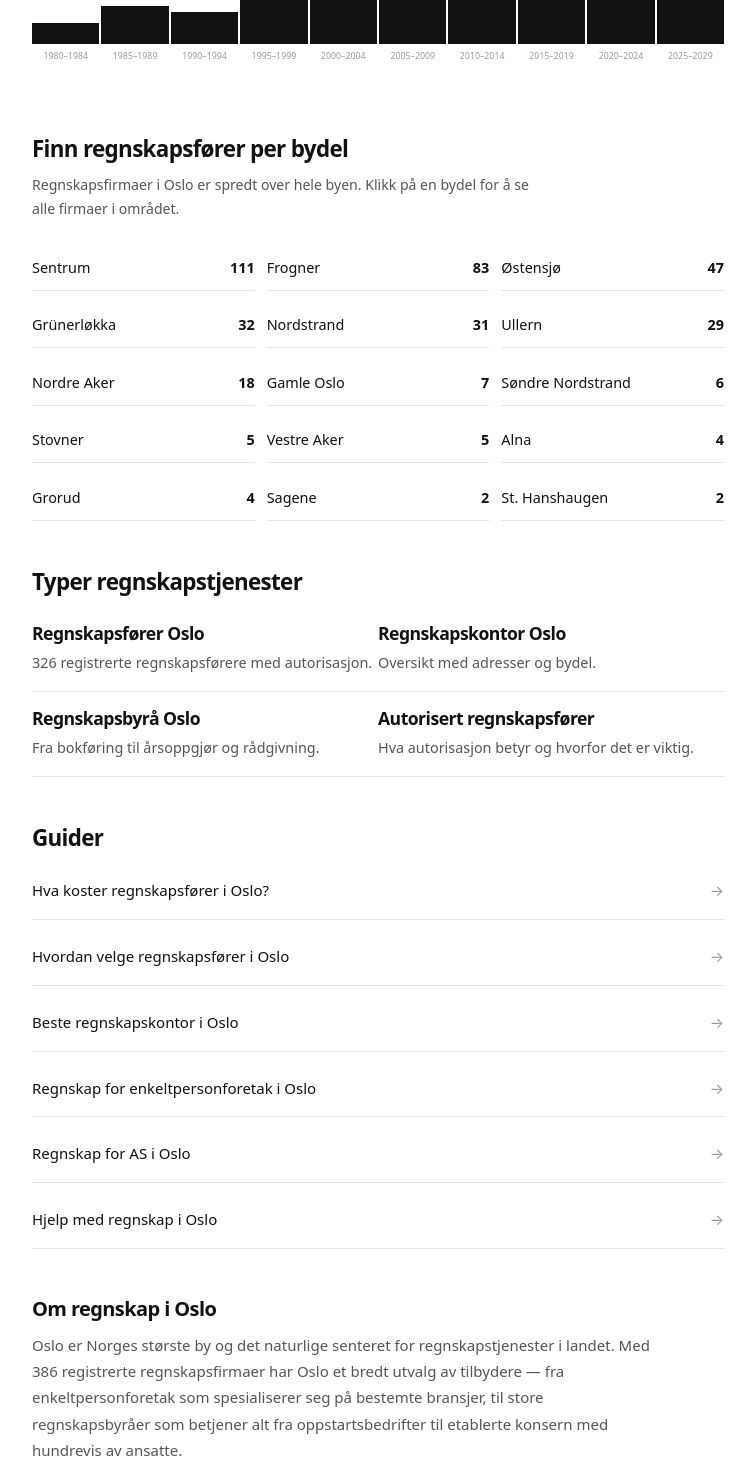
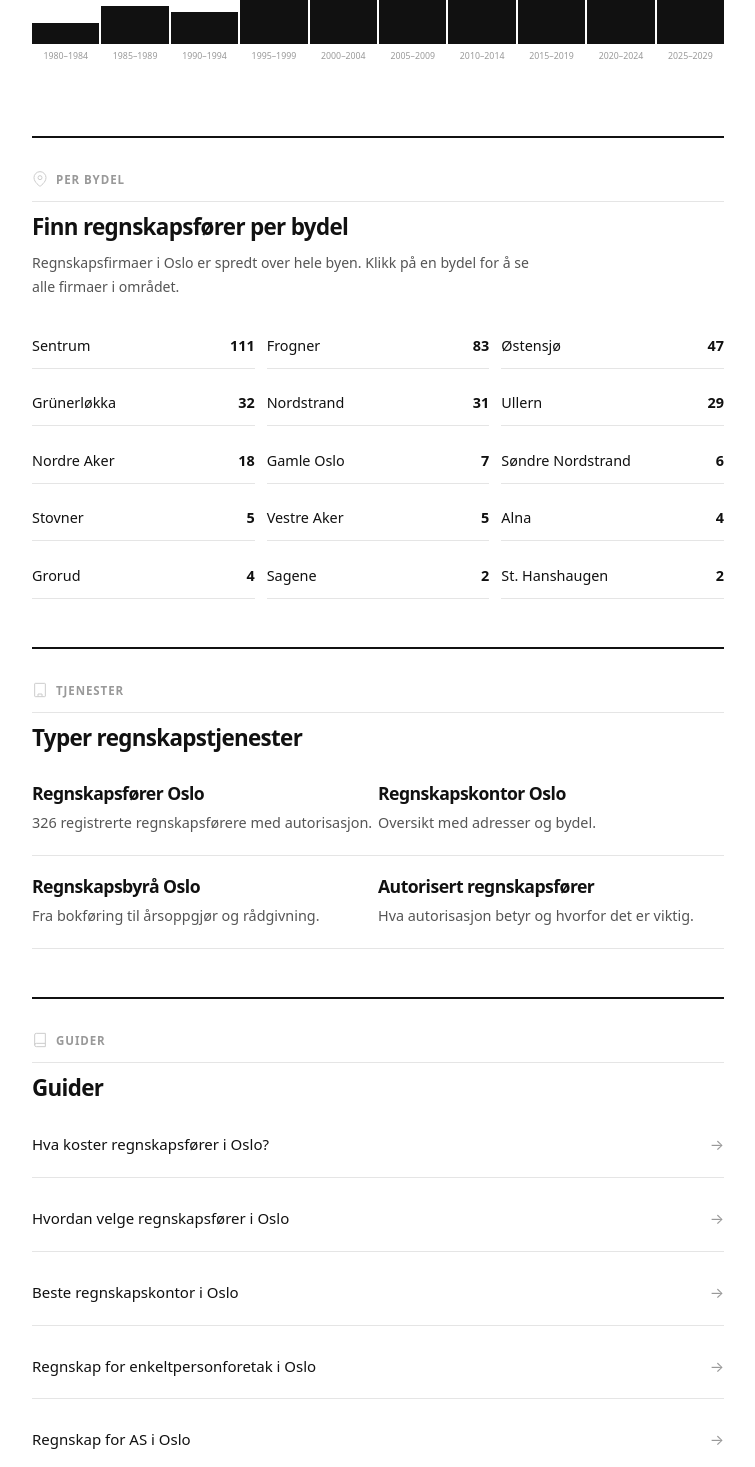
Before and after one commit to MohanM86/osloregnskap, a Next.js app: page / in a window 1280 px wide. Shown: the part 1330-2797 px from the top of the page, without its empty margins (262-1017 px from the left). Built offline with nearby package versions, Linux system fonts and the light colour scheme.

Commit message:
Add files via upload

```diff
--- a/app/globals.css
+++ b/app/globals.css
@@ -179,15 +179,75 @@ h1, h2, h3, h4 { font-family: var(--font); font-weight: 700; line-height: 1.15;
 .price-period { font-size: 0.78rem; color: var(--fg-muted); font-weight: 300; }
 .price-note { font-size: 0.82rem; color: var(--fg-secondary); margin-top: 0.3rem; font-weight: 300; }
 
+/* Section labels with icon */
+.section-label {
+  display: flex; align-items: center; gap: 0.5rem;
+  font-size: 0.72rem; font-weight: 600; letter-spacing: 0.08em;
+  text-transform: uppercase; color: var(--fg-muted);
+  margin-bottom: 0.75rem; padding-bottom: 0.75rem;
+  border-bottom: 1px solid var(--border);
+}
+.section-label svg { opacity: 0.5; }
+
+/* Section block — clear visual separation */
+.section-block {
+  margin-top: 3rem;
+  padding-top: 2rem;
+  border-top: 2px solid var(--fg);
+}
+.section-block-light {
+  margin-top: 2.5rem;
+  padding-top: 1.5rem;
+  border-top: 1px solid var(--border);
+}
+
+/* Mobile hamburger */
+.mobile-menu-btn {
+  display: none; background: none; border: none; cursor: pointer; padding: 0.5rem;
+}
+.hamburger { display: flex; flex-direction: column; gap: 4px; width: 20px; }
+.hamburger span { display: block; height: 2px; background: var(--fg); transition: all 0.25s ease; }
+.hamburger.open span:nth-child(1) { transform: translateY(6px) rotate(45deg); }
+.hamburger.open span:nth-child(2) { opacity: 0; }
+.hamburger.open span:nth-child(3) { transform: translateY(-6px) rotate(-45deg); }
+
+.mobile-nav {
+  position: absolute; top: 100%; left: 0; right: 0;
+  background: #fff; border-bottom: 2px solid var(--fg);
+  display: flex; flex-direction: column; padding: 1rem 1.5rem;
+  z-index: 200;
+}
+.mobile-nav a {
+  padding: 0.6rem 0; font-size: 0.88rem; color: var(--fg-secondary);
+  border-bottom: 1px solid var(--border); font-weight: 400;
+}
+.mobile-nav a:last-child { border-bottom: none; }
+.mobile-nav a:hover { color: var(--fg); }
+
+/* Card hover — editorial subtle */
+.card { padding: 1.25rem 0; border-bottom: 1px solid var(--border); background: none; border-radius: 0; border-left: none; border-right: none; border-top: none; }
+.card:hover { background: var(--surface); margin: 0 -1rem; padding-left: 1rem; padding-right: 1rem; }
+
+/* Bydel grid — cleaner on mobile */
+.bydel-grid { display: grid; grid-template-columns: repeat(auto-fill, minmax(200px, 1fr)); gap: 0; }
+
 @media (max-width: 768px) {
   .hero h1 { font-size: 1.6rem; }
   .hero { padding: 2rem 0 1.25rem; }
   .stats-row { flex-wrap: wrap; gap: 1.25rem; }
   .stat-num { font-size: 1.6rem; }
-  .nav-links { gap: 0.75rem; }
-  .nav-links a { font-size: 0.78rem; }
+  .desktop-nav { display: none; }
+  .mobile-menu-btn { display: block; }
+  .site-header { position: relative; }
   .card-grid { grid-template-columns: 1fr; }
   .donut-container { flex-direction: column; }
-  .footer-grid { grid-template-columns: repeat(2, 1fr); }
+  .footer-grid { grid-template-columns: 1fr; }
   .bar-label { width: 70px; font-size: 0.7rem; }
+  .related-links { gap: 0.3rem; }
+  .related-link { font-size: 0.72rem; padding: 0.25rem 0.5rem; }
+  .section-block { margin-top: 2rem; padding-top: 1.5rem; }
 }
+
+@media (min-width: 769px) {
+  .mobile-menu-btn { display: none; }
+}
--- a/app/page.tsx
+++ b/app/page.tsx
@@ -2,6 +2,7 @@ import Link from 'next/link';
 import { getAllFirms, getBydeler, BYDELER_INFO } from '@/lib/data';
 import { Breadcrumb, InternalLinks, SchemaFAQ } from '@/lib/components';
 import { AnimatedStat, BarChart, TimelineChart, DonutChart, FAQAccordion } from '@/lib/client-components';
+import { IconPin, IconBuilding, IconChart, IconCoin, IconBook, IconShield, IconCalendar, SectionLabel } from '@/lib/icons';
 import { seo } from '@/lib/seo';
 
 export const metadata = seo({
@@ -97,7 +98,8 @@ export default function HomePage() {
       </div>
 
       {/* Bydeler grid */}
-      <section style={{ marginTop: '3rem' }} className="animate-in animate-in-6">
+      <section className="section-block animate-in animate-in-6">
+        <SectionLabel icon={<IconPin size={16} />} text="Per bydel" />
         <h2 className="section-heading">Finn regnskapsfører per bydel</h2>
         <p className="section-sub">
           Regnskapsfirmaer i Oslo er spredt over hele byen. Klikk på en bydel for å se alle firmaer i området.
@@ -117,7 +119,8 @@ export default function HomePage() {
       </section>
 
       {/* Service types */}
-      <section style={{ marginTop: '3rem' }}>
+      <section className="section-block">
+        <SectionLabel icon={<IconBuilding size={16} />} text="Tjenester" />
         <h2 className="section-heading">Typer regnskapstjenester</h2>
         <div className="card-grid">
           {[
@@ -135,7 +138,8 @@ export default function HomePage() {
       </section>
 
       {/* Guides */}
-      <section style={{ marginTop: '3rem' }}>
+      <section className="section-block">
+        <SectionLabel icon={<IconBook size={16} />} text="Guider" />
         <h2 className="section-heading">Guider</h2>
         <div style={{ display: 'flex', flexDirection: 'column', gap: '0.5rem' }} className="stagger-fade">
           {[
@@ -155,7 +159,8 @@ export default function HomePage() {
       </section>
 
       {/* Content */}
-      <section style={{ marginTop: '3rem' }} className="prose">
+      <section className="section-block prose">
+        <SectionLabel icon={<IconChart size={16} />} text="Oversikt" />
         <h2>Om regnskap i Oslo</h2>
         <p>
           Oslo er Norges største by og det naturlige senteret for regnskapstjenester i landet.
--- a/lib/components.tsx
+++ b/lib/components.tsx
@@ -1,5 +1,6 @@
 import Link from 'next/link';
 import { BYDELER_INFO } from '@/lib/data';
+import { MobileMenu } from '@/lib/mobile-menu';
 
 export function Header() {
   return (
@@ -7,14 +8,15 @@ export function Header() {
       <div className="container-wide">
         <div className="header-inner">
           <Link href="/" className="logo">
-            Oslo<span>Regnskap</span>.no
+            OsloRegnskap
           </Link>
-          <nav className="nav-links">
+          <nav className="nav-links desktop-nav">
             <Link href="/regnskapsforer/">Regnskapsfører</Link>
             <Link href="/regnskapskontor/">Regnskapskontor</Link>
             <Link href="/firmaer/">Katalog</Link>
             <Link href="/hva-koster-regnskapsforer-oslo/">Priser</Link>
           </nav>
+          <MobileMenu />
         </div>
       </div>
     </header>
--- /dev/null
+++ b/lib/icons.tsx
@@ -0,0 +1,39 @@
+export function IconBuilding({ size = 20 }: { size?: number }) {
+  return <svg width={size} height={size} viewBox="0 0 24 24" fill="none" stroke="currentColor" strokeWidth="1.5"><rect x="4" y="2" width="16" height="20" rx="1"/><path d="M9 22v-4h6v4M8 6h.01M16 6h.01M12 6h.01M8 10h.01M16 10h.01M12 10h.01M8 14h.01M16 14h.01M12 14h.01"/></svg>;
+}
+export function IconChart({ size = 20 }: { size?: number }) {
+  return <svg width={size} height={size} viewBox="0 0 24 24" fill="none" stroke="currentColor" strokeWidth="1.5"><path d="M18 20V10M12 20V4M6 20v-6"/></svg>;
+}
+export function IconPin({ size = 20 }: { size?: number }) {
+  return <svg width={size} height={size} viewBox="0 0 24 24" fill="none" stroke="currentColor" strokeWidth="1.5"><path d="M21 10c0 7-9 13-9 13s-9-6-9-13a9 9 0 0 1 18 0z"/><circle cx="12" cy="10" r="3"/></svg>;
+}
+export function IconCheck({ size = 20 }: { size?: number }) {
+  return <svg width={size} height={size} viewBox="0 0 24 24" fill="none" stroke="currentColor" strokeWidth="2"><polyline points="20 6 9 17 4 12"/></svg>;
+}
+export function IconUsers({ size = 20 }: { size?: number }) {
+  return <svg width={size} height={size} viewBox="0 0 24 24" fill="none" stroke="currentColor" strokeWidth="1.5"><path d="M17 21v-2a4 4 0 0 0-4-4H5a4 4 0 0 0-4 4v2"/><circle cx="9" cy="7" r="4"/><path d="M23 21v-2a4 4 0 0 0-3-3.87M16 3.13a4 4 0 0 1 0 7.75"/></svg>;
+}
+export function IconCoin({ size = 20 }: { size?: number }) {
+  return <svg width={size} height={size} viewBox="0 0 24 24" fill="none" stroke="currentColor" strokeWidth="1.5"><circle cx="12" cy="12" r="10"/><path d="M12 6v12M15 9.5c0-1.38-1.34-2.5-3-2.5s-3 1.12-3 2.5 1.34 2.5 3 2.5 3 1.12 3 2.5-1.34 2.5-3 2.5"/></svg>;
+}
+export function IconShield({ size = 20 }: { size?: number }) {
+  return <svg width={size} height={size} viewBox="0 0 24 24" fill="none" stroke="currentColor" strokeWidth="1.5"><path d="M12 22s8-4 8-10V5l-8-3-8 3v7c0 6 8 10 8 10z"/></svg>;
+}
+export function IconArrow({ size = 14 }: { size?: number }) {
+  return <svg width={size} height={size} viewBox="0 0 24 24" fill="none" stroke="currentColor" strokeWidth="2"><path d="M5 12h14M12 5l7 7-7 7"/></svg>;
+}
+export function IconBook({ size = 20 }: { size?: number }) {
+  return <svg width={size} height={size} viewBox="0 0 24 24" fill="none" stroke="currentColor" strokeWidth="1.5"><path d="M4 19.5A2.5 2.5 0 0 1 6.5 17H20"/><path d="M6.5 2H20v20H6.5A2.5 2.5 0 0 1 4 19.5v-15A2.5 2.5 0 0 1 6.5 2z"/></svg>;
+}
+export function IconCalendar({ size = 20 }: { size?: number }) {
+  return <svg width={size} height={size} viewBox="0 0 24 24" fill="none" stroke="currentColor" strokeWidth="1.5"><rect x="3" y="4" width="18" height="18" rx="2"/><line x1="16" y1="2" x2="16" y2="6"/><line x1="8" y1="2" x2="8" y2="6"/><line x1="3" y1="10" x2="21" y2="10"/></svg>;
+}
+
+export function SectionLabel({ icon, text }: { icon: React.ReactNode; text: string }) {
+  return (
+    <div className="section-label">
+      {icon}
+      <span>{text}</span>
+    </div>
+  );
+}
--- /dev/null
+++ b/lib/mobile-menu.tsx
@@ -0,0 +1,32 @@
+'use client';
+
+import { useState } from 'react';
+import Link from 'next/link';
+
+export function MobileMenu() {
+  const [open, setOpen] = useState(false);
+  return (
+    <>
+      <button
+        className="mobile-menu-btn"
+        onClick={() => setOpen(!open)}
+        aria-label="Meny"
+      >
+        <span className={`hamburger ${open ? 'open' : ''}`}>
+          <span /><span /><span />
+        </span>
+      </button>
+      {open && (
+        <div className="mobile-nav" onClick={() => setOpen(false)}>
+          <Link href="/regnskapsforer/">Regnskapsfører</Link>
+          <Link href="/regnskapskontor/">Regnskapskontor</Link>
+          <Link href="/firmaer/">Katalog</Link>
+          <Link href="/hva-koster-regnskapsforer-oslo/">Priser</Link>
+          <Link href="/hvordan-velge-regnskapsforer-oslo/">Velge regnskapsfører</Link>
+          <Link href="/regnskap-for-as-oslo/">Regnskap for AS</Link>
+          <Link href="/regnskap-for-enkeltpersonforetak-oslo/">Regnskap for ENK</Link>
+        </div>
+      )}
+    </>
+  );
+}
```
